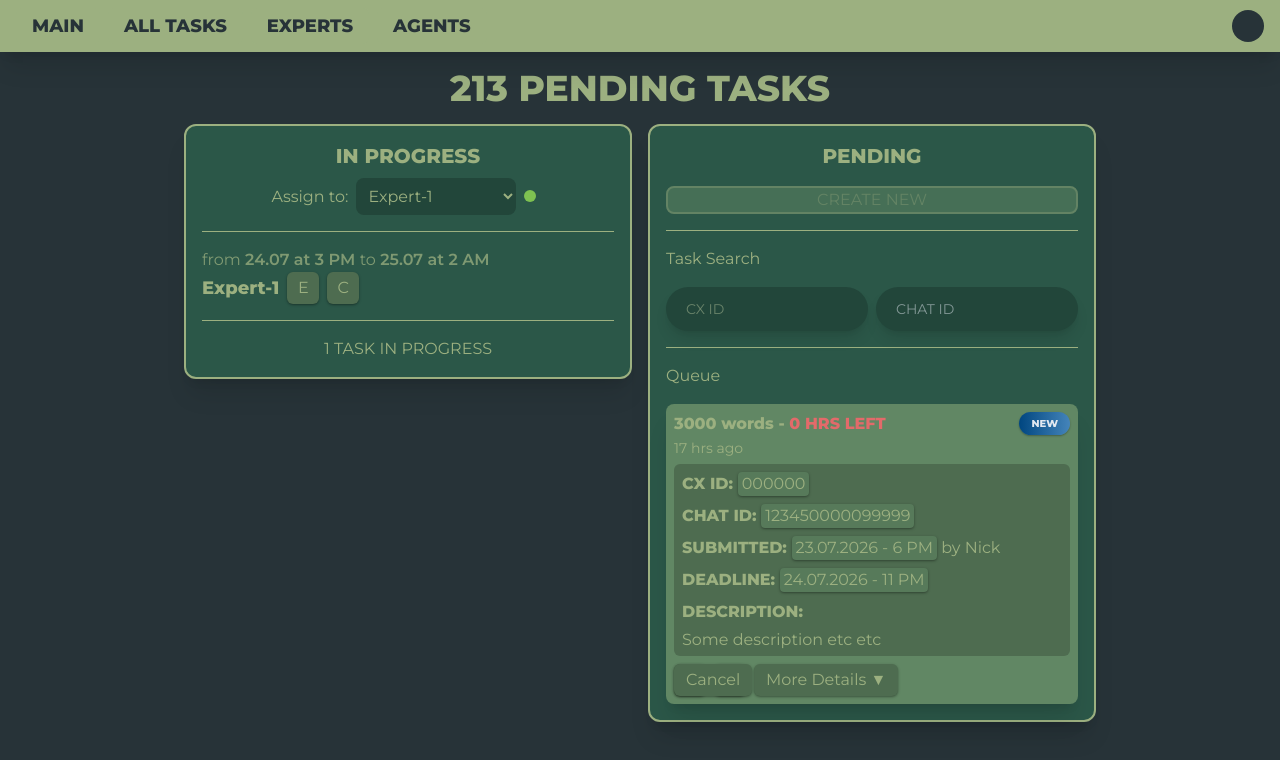
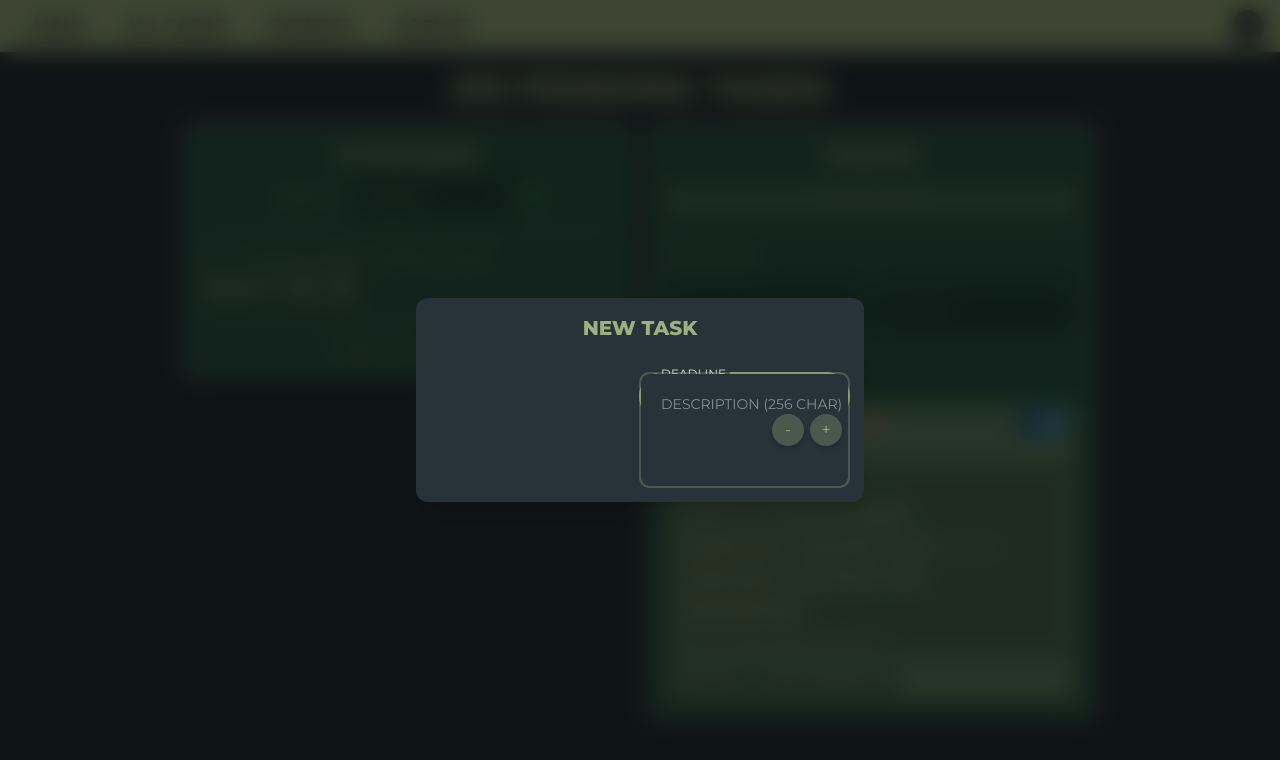
Before and after one commit to GhostQck/TasksScheduler, a Next.js app: page / in a window 1280 px wide. Shown: the top 760 px of the page. Built offline with nearby package versions, Linux system fonts and the light colour scheme.

Commit message:
Created custom component for the combined input+label fields

```diff
--- a/src/app/page.tsx
+++ b/src/app/page.tsx
@@ -1,9 +1,10 @@
 import { Button } from '@/components/ui/button';
+import { InputField } from '@/components/form/input';
 
 export default function Root() {
   return (
     <main className='flex flex-col min-h-screen w-full justify-start items-center'>
-      <dialog className='hidden flex justify-center items-center absolute z-2 h-screen w-screen text-txt bg-black/60 backdrop-blur-md'>
+      <dialog className='flex justify-center items-center absolute z-2 h-screen w-screen text-txt bg-black/60 backdrop-blur-md'>
         <div className='w-md bg-bg p-4 rounded-xl shadow-xl select-none'>
           <h2 className='w-full mb-4 text-center text-xl font-bold'>NEW TASK</h2>
 
@@ -14,69 +15,27 @@ export default function Root() {
               [grid-template-areas:"a_a_b_b"_"c_c_c_d"_"e_e_e_e"_"f_f_f_f"_"g_g_h_h"]
             '
           >
-            <div className='[grid-area:a] relative'>
-              <input
+            <InputField
               id='n_task_cx'
               name='n_task_cx'
-                type="text"
-                placeholder=' '
+              type='text'
               maxLength={30}
-                className='
-                  peer block bg-bg rounded-full py-3 px-4 w-full text-sm ring-2 ring-txt/30
-
-                  duration-200 transition-all ease-in-out
-
-                  hover:ring-txt
-
-                  focus:outline-none focus:ring-txt
-                '
+              labelText='CX ID'
+              intent='transparent_bg'
+              wrapperCN='[grid-area:a]'
+              labelCN='text-slate-200'
             />
 
-              <label
-                htmlFor='n_task_cx'
-                className='
-                  pointer-events-none absolute text-sm text-slate-200 left-4 top-1/2 -translate-y-1/2 p-1 rounded-full opacity-50 uppercase
-
-                  duration-200 transition-all
-
-                  peer-focus:top-0 peer-focus:text-xs peer-focus:bg-bg peer-focus:opacity-100
-
-                  peer-[:not(:placeholder-shown)]:top-0 peer-[:not(:placeholder-shown)]:text-xs peer-[:not(:placeholder-shown)]:bg-bg peer-[:not(:placeholder-shown)]:opacity-100
-                '
-              >CX ID</label>
-            </div>
-
-            <div className='[grid-area:b] relative'>
-              <input
+            <InputField
               id='n_task_chat'
               name='n_task_chat'
-                type="text"
-                placeholder=' '
+              type='text'
               maxLength={30}
-                className='
-                  peer block bg-bg rounded-full py-3 px-4 w-full text-sm ring-2 ring-txt/30
-
-                  duration-200 transition-all ease-in-out
-
-                  hover:ring-txt
-
-                  focus:outline-none focus:ring-txt
-                '
+              labelText='CHAT ID'
+              intent='transparent_bg'
+              wrapperCN='[grid-area:b]'
+              labelCN='text-slate-200'
             />
-
-              <label
-                htmlFor='n_task_chat'
-                className='
-                  pointer-events-none absolute text-sm text-slate-200 left-4 top-1/2 -translate-y-1/2 p-1 rounded-full opacity-50 uppercase
-
-                  duration-200 transition-all
-
-                  peer-focus:top-0 peer-focus:text-xs peer-focus:bg-bg peer-focus:opacity-100
-
-                  peer-[:not(:placeholder-shown)]:top-0 peer-[:not(:placeholder-shown)]:text-xs peer-[:not(:placeholder-shown)]:bg-bg peer-[:not(:placeholder-shown)]:opacity-100
-                '
-              >CHAT ID</label>
-            </div>
 
             <div className='[grid-area:c] relative'>
               <input
--- a/src/components/form/input.tsx
+++ b/src/components/form/input.tsx
@@ -1,12 +1,112 @@
-import { InputHTMLAttributes } from 'react';
+import React, { useId, InputHTMLAttributes, LabelHTMLAttributes } from 'react';
+import { cva, type VariantProps } from 'class-variance-authority';
 import { cn } from '@/lib/utils';
 
-type InputVariants = 'transparent' | 'solid';
+const inputVars = cva(
+  'peer block rounded-full py-3 px-4 w-full text-sm text-txt ring-2 duration-200 transition-all ease-in-out focus:outline-none',
+  {
+    variants: {
+      intent: {
+        solid: 'bg-fg-800 shadow-lg hover:bg-fg-600 hover:shadow-xl focus:bg-fg-600 focus:ring-txt/30',
 
-interface InputProps extends InputHTMLAttributes<HTMLInputElement> {
-  variant?: InputVariants;
+        transparent_bg: 'bg-bg ring-txt/30 hover:ring-txt focus:ring-txt',
+      },
+    },
+    defaultVariants: {
+      intent: 'solid',
+    }
+  }
+);
+
+const labelVars = cva(
+  'pointer-events-none absolute bg-transparent rounded-full p-1 text-sm left-4 top-1/2 -translate-y-1/2 opacity-50 uppercase duration-200 transition-all  peer-focus:top-0 peer-focus:text-xs peer-focus:opacity-100 peer-[:not(:placeholder-shown)]:top-0 peer-[:not(:placeholder-shown)]:text-xs peer-[:not(:placeholder-shown)]:opacity-100',
+  {
+    variants: {
+      intent: {
+        solid: 'peer-focus:bg-fg-600 peer-[:not(:placeholder-shown)]:bg-fg-800',
+
+        transparent_bg: 'peer-focus:bg-bg peer-[:not(:placeholder-shown)]:bg-bg',
+      },
+    },
+    defaultVariants: {
+      intent: 'solid',
+    }
+  }
+);
+
+interface InputProps
+extends InputHTMLAttributes<HTMLInputElement>,
+VariantProps<typeof inputVars> {}
+
+export const Input = React.forwardRef<HTMLInputElement, InputProps>(({
+  className,
+  intent,
+  ...props
+}, ref) => {
+  return (
+    <input
+      ref={ref}
+      className={cn(inputVars({ intent }), className)}
+      {...props}
+    />
+  );
+});
+Input.displayName = 'Input';
+
+interface LabelProps
+extends LabelHTMLAttributes<HTMLLabelElement>,
+VariantProps<typeof labelVars> {}
+
+export const Label = React.forwardRef<HTMLLabelElement, LabelProps>(({
+  className,
+  intent,
+  children,
+  ...props
+}, ref) => {
+  return (
+    <label
+      ref={ref}
+      className={cn(labelVars({ intent }), className)}
+      {...props}
+    >{children}</label>
+  );
+});
+Label.displayName = 'Label';
+
+interface InputFieldProps extends Omit<InputProps, 'placeholder'> {
+  wrapperCN?: string;
+  labelCN?: string;
+  labelText: string;
 }
 
-export const TextField = ({ className, variant = 'transparent', children, ...props }: InputProps) => {
+export const InputField = React.forwardRef<HTMLInputElement, InputFieldProps>(({
+  id,
+  className,
+  wrapperCN,
+  labelCN,
+  labelText,
+  intent,
+  ...props
+}, ref) => {
+  const autoId = useId();
+  const inputId = id || autoId;
 
-};
+  return (
+    <div className={cn('relative', wrapperCN)}>
+      <Input
+        ref={ref}
+        id={inputId}
+        intent={intent}
+        className={className}
+        placeholder=' '
+        {...props}
+      />
+
+      <Label
+        htmlFor={inputId}
+        intent={intent}
+        className={labelCN}
+      >{labelText}</Label>
+    </div>
+  );
+});
--- a/src/components/ui/button.tsx
+++ b/src/components/ui/button.tsx
@@ -25,13 +25,18 @@ const buttonVars = cva(
 );
 
 interface ButtonProps
-  extends ButtonHTMLAttributes<HTMLButtonElement>,
-    VariantProps<typeof buttonVars> {}
+extends ButtonHTMLAttributes<HTMLButtonElement>,
+VariantProps<typeof buttonVars> {}
 
-export const Button = ({ className, intent, children, ...props }: ButtonProps) => {
+export const Button = ({
+  className,
+  intent,
+  children,
+  ...props
+}: ButtonProps) => {
   return (
     <button
-      className={cn(buttonVars({ intent, className }))}
+      className={cn(buttonVars({ intent }), className)}
       {...props}
     >{children}</button>
   );
```
Lines whose indentation alone changed are shown as unchanged.
